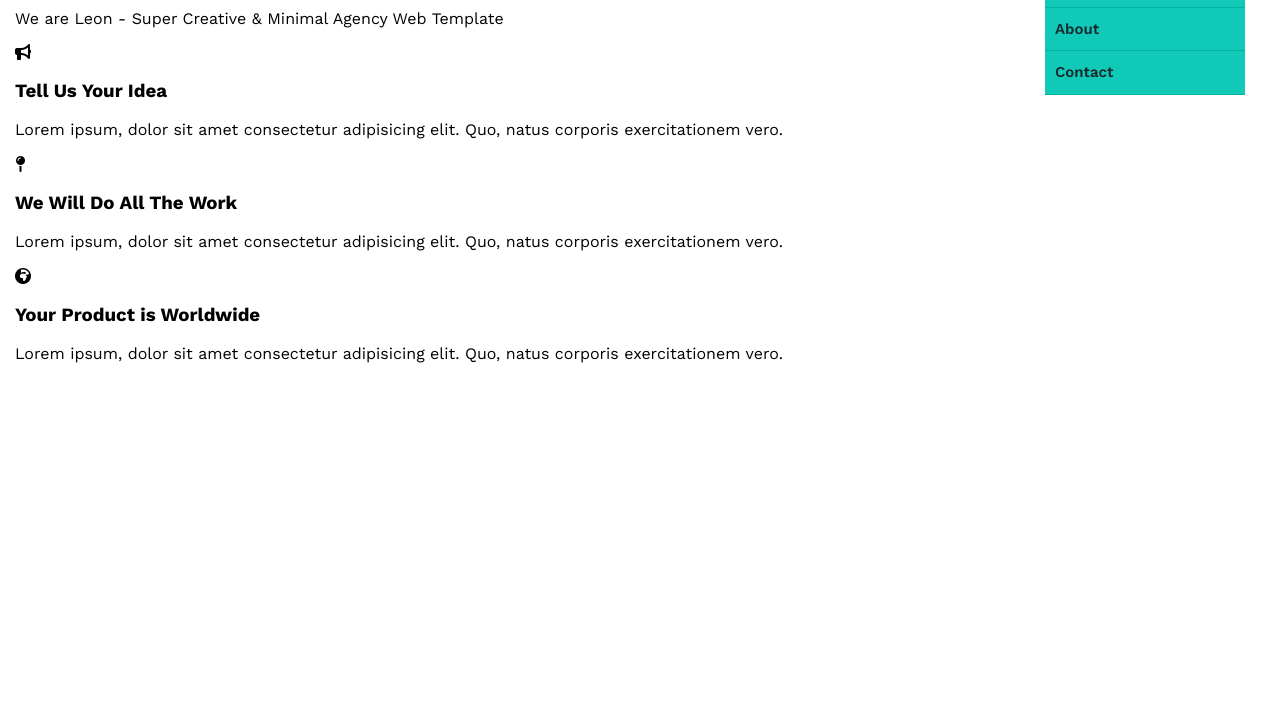
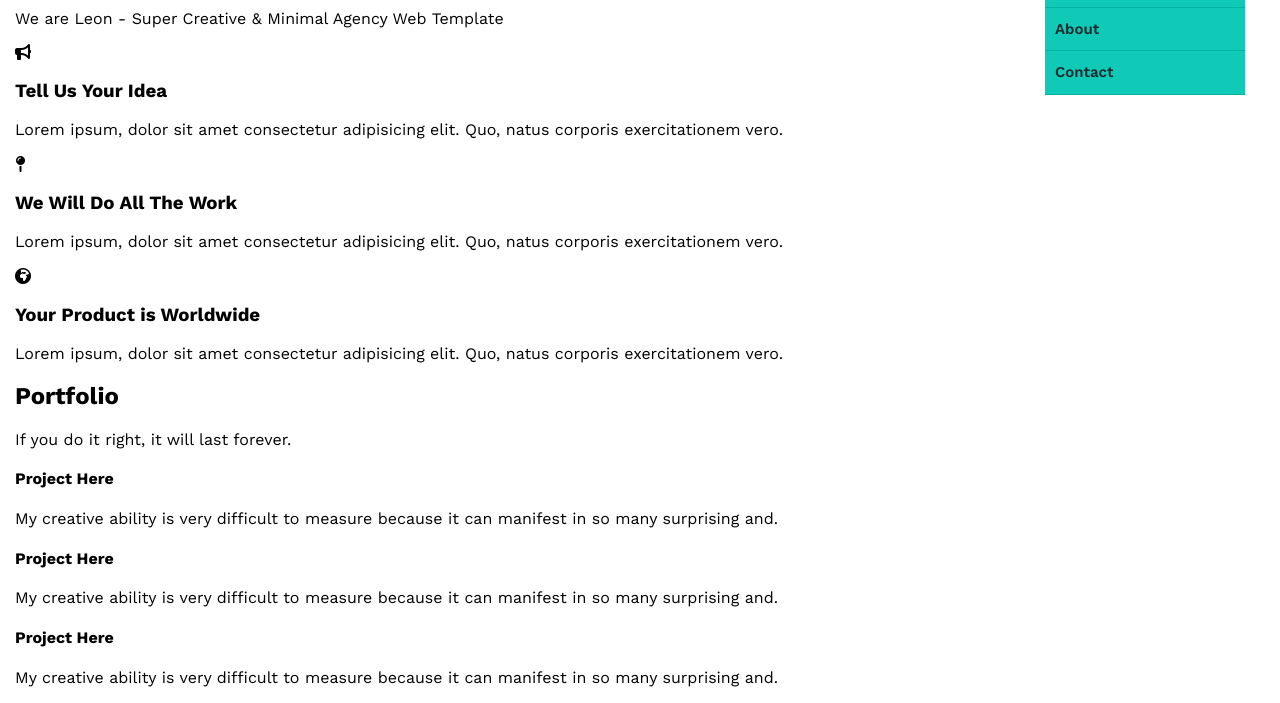
Before and after one commit to idiab1/leon-homepage-agancy, a plain HTML site: page index.html in a window 1280 px wide. Shown: the part 150-853 px from the top of the page. Before the commit the page ends 800 px from the top, so only its background shows below. Drawn offline with nearby package versions, Linux system fonts and the light colour scheme.

Commit message:
create a new portfolio section

```diff
--- a/index.html
+++ b/index.html
@@ -124,5 +124,61 @@
     <!-- End of Features -->
 
 
+    <!-- Portfolio -->
+    <section class="portfolio section">
+        <div class="container">
+            <!-- Section header -->
+            <div class="section-header">
+                <h2>Portfolio</h2>
+                <p>If you do it right, it will last forever.</p>
+            </div>
+            <!-- End of Section header -->
+            <!-- Row -->
+            <div class="row">
+                <!-- Card Project -->
+                <div class="card-project">
+                    <!-- Card Header -->
+                    <div class="card-header">
+
+                    </div>
+                    <!-- Card Body -->
+                    <div class="card-body">
+                        <h4>Project Here</h4>
+                        <p>My creative ability is very difficult to measure because it can manifest in so many surprising and.</p>
+                    </div>
+                </div>
+                <!-- End of Card Project -->
+                <!-- Card Project -->
+                <div class="card-project">
+                    <!-- Card Header -->
+                    <div class="card-header">
+
+                    </div>
+                    <!-- Card Body -->
+                    <div class="card-body">
+                        <h4>Project Here</h4>
+                        <p>My creative ability is very difficult to measure because it can manifest in so many surprising and.</p>
+                    </div>
+                </div>
+                <!-- End of Card Project -->
+                <!-- Card Project -->
+                <div class="card-project">
+                    <!-- Card Header -->
+                    <div class="card-header">
+
+                    </div>
+                    <!-- Card Body -->
+                    <div class="card-body">
+                        <h4>Project Here</h4>
+                        <p>My creative ability is very difficult to measure because it can manifest in so many surprising and.</p>
+                    </div>
+                </div>
+                <!-- End of Card Project -->
+            </div>
+            <!-- End of Row -->
+        </div>
+    </section>
+    <!-- End of Portfolio -->
+
 </body>
 </html>
```
Lines whose indentation alone changed are shown as unchanged.
